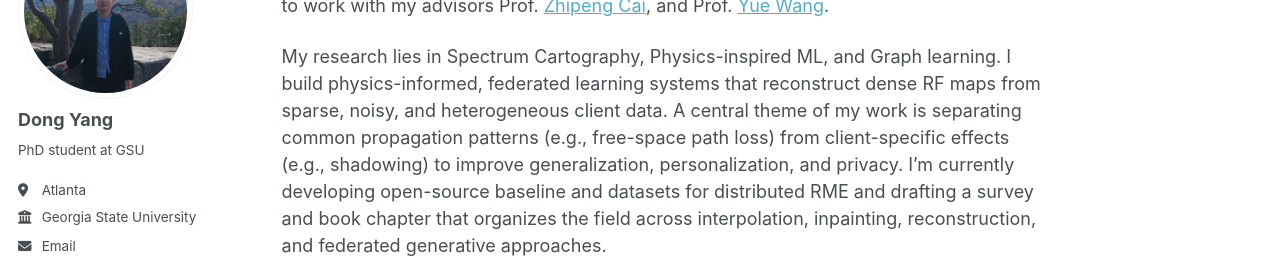
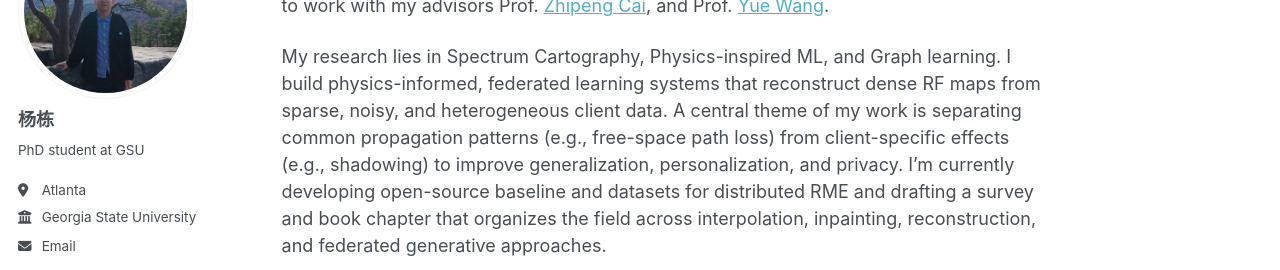
Before and after one commit to DongYang26/DongYang26.github.io, a Jekyll site: the page built from _pages/about.md, in a window 1280 px wide. Shown: the part 176-446 px from the top of the page. Built offline with Jekyll 4.4.1, drawn with Linux system fonts in a browser that asks for light colours; some web fonts are replaced; a script that is not in the unit is left out.

Commit message:
Update _config.yml

```diff
--- a/_config.yml
+++ b/_config.yml
@@ -23,7 +23,7 @@ repository               : "DongYang26/DongYang26.github.io"
 author:
   # Biographic information
   avatar           : https://DongYang26.github.io/files/profile.png
-  name             : "Dong Yang"
+  name             : "杨栋"
   pronouns         : # example: "she/her"
   bio              : "PhD student at GSU"
   location         : "Atlanta"
```
